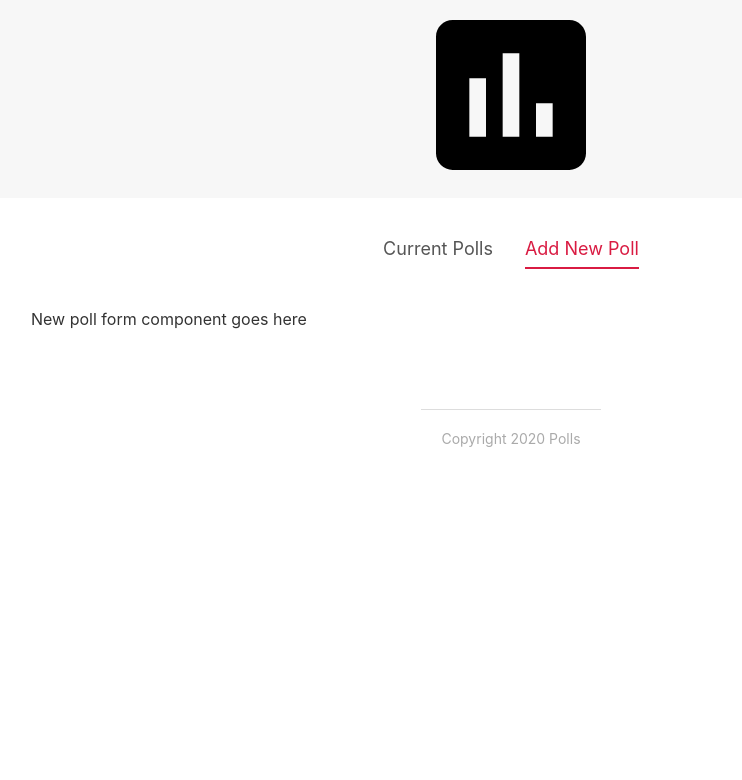
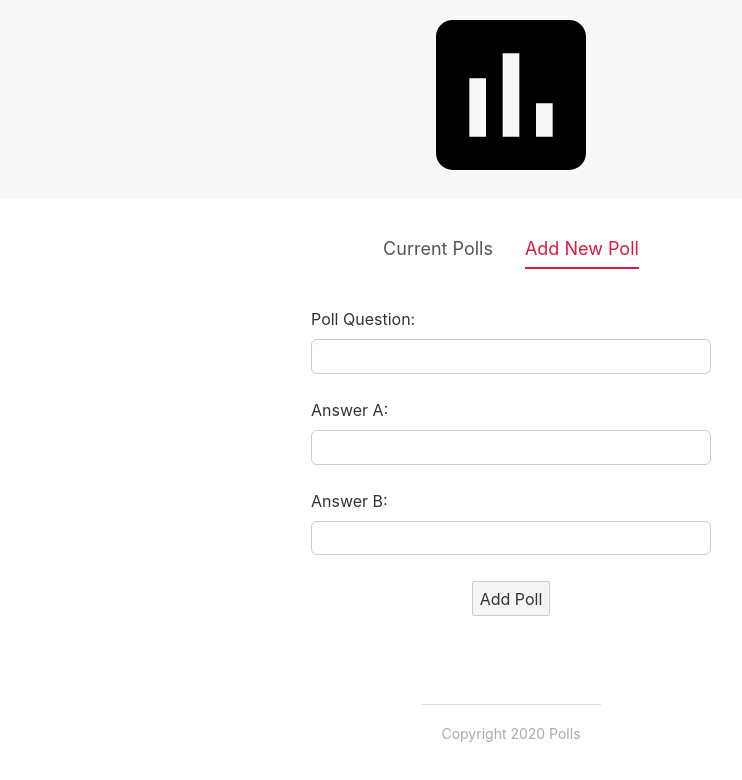
Before and after one commit to jdzianok/polls, a Svelte app: page / in a window 1280 px wide. Both pictures are taken after a click on the item "Add New Poll". Shown: the top 780 px of the page, without its empty margins (129-871 px from the left). Built offline with nearby package versions, Linux system fonts and the light colour scheme.

Commit message:
add FormPoll component

```diff
--- a/src/App.svelte
+++ b/src/App.svelte
@@ -2,6 +2,7 @@
   import Header from './components/Header.svelte';
   import Footer from './components/Footer.svelte';
   import Tabs from './blocks/Tabs.svelte';
+  import PollForm from './components/PollForm.svelte';
 
   let items = ['Current Polls', 'Add New Poll'];
   let activeItem = 'Current Polls';
@@ -18,7 +19,7 @@
   {#if activeItem === "Current Polls"}
      <p>Poll list component goes here</p>
   {:else if activeItem === "Add New Poll"}
-    <p>New poll form component goes here</p>
+   <PollForm />
   {/if}
 </main>
 <Footer />
--- /dev/null
+++ b/src/components/PollForm.svelte
@@ -0,0 +1,48 @@
+<script>
+  let fields = {
+    question: '',
+    answerA: '',
+    answerB: ''
+  };
+
+  const handleSubmit = () => {
+    console.log(fields);
+  }
+</script>
+
+<form on:submit|preventDefault={handleSubmit}>
+  <div class="form-field">
+    <label for="question">Poll Question:</label>
+    <input type="text" id="question" bind:value={fields.question}>
+  </div>
+  <div class="form-field">
+    <label for="answer-a">Answer A:</label>
+    <input type="text" id="answer-a" bind:value={fields.answerA}>
+  </div>
+  <div class="form-field">
+    <label for="answer-b">Answer B:</label>
+    <input type="text" id="answer-b" bind:value={fields.answerB}>
+  </div>
+  <button>Add Poll</button>
+</form>
+
+<style>
+  form {
+    width: 400px;
+    margin: 0 auto;
+    text-align: center;
+  }
+  .form-field {
+    margin: 18px auto;
+  }
+
+  input {
+    width: 100%;
+    border-radius: 6px;
+  }
+
+  label {
+    margin: 10px auto;
+    text-align: left;
+  }
+</style>
```
